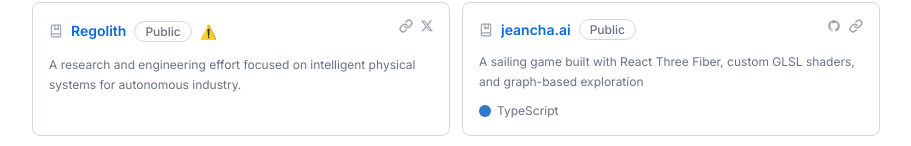
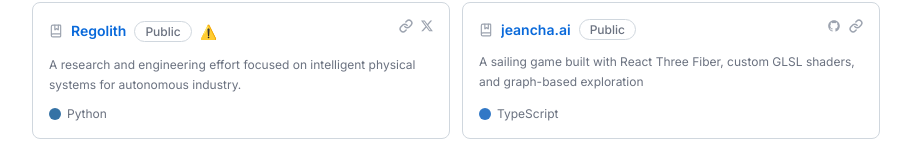
Before and after one commit to katiecha/katie-chai, a Next.js app: page /work in a window 1280 px wide. Shown: the part 359-505 px from the top of the page, without its empty margins (184-1095 px from the left). Built offline with nearby package versions, Linux system fonts and the light colour scheme.

Commit message:
Add Python tag to Regolith card

```diff
--- a/app/work/data.ts
+++ b/app/work/data.ts
@@ -44,6 +44,7 @@ export const CURRENT_PROJECTS: Project[] = [
       { label: "X", href: "https://x.com/RegolithAi", type: "x" },
     ],
     inProgress: true,
+    tags: ["Python"],
   },
   {
     name: "jeancha.ai",
```
